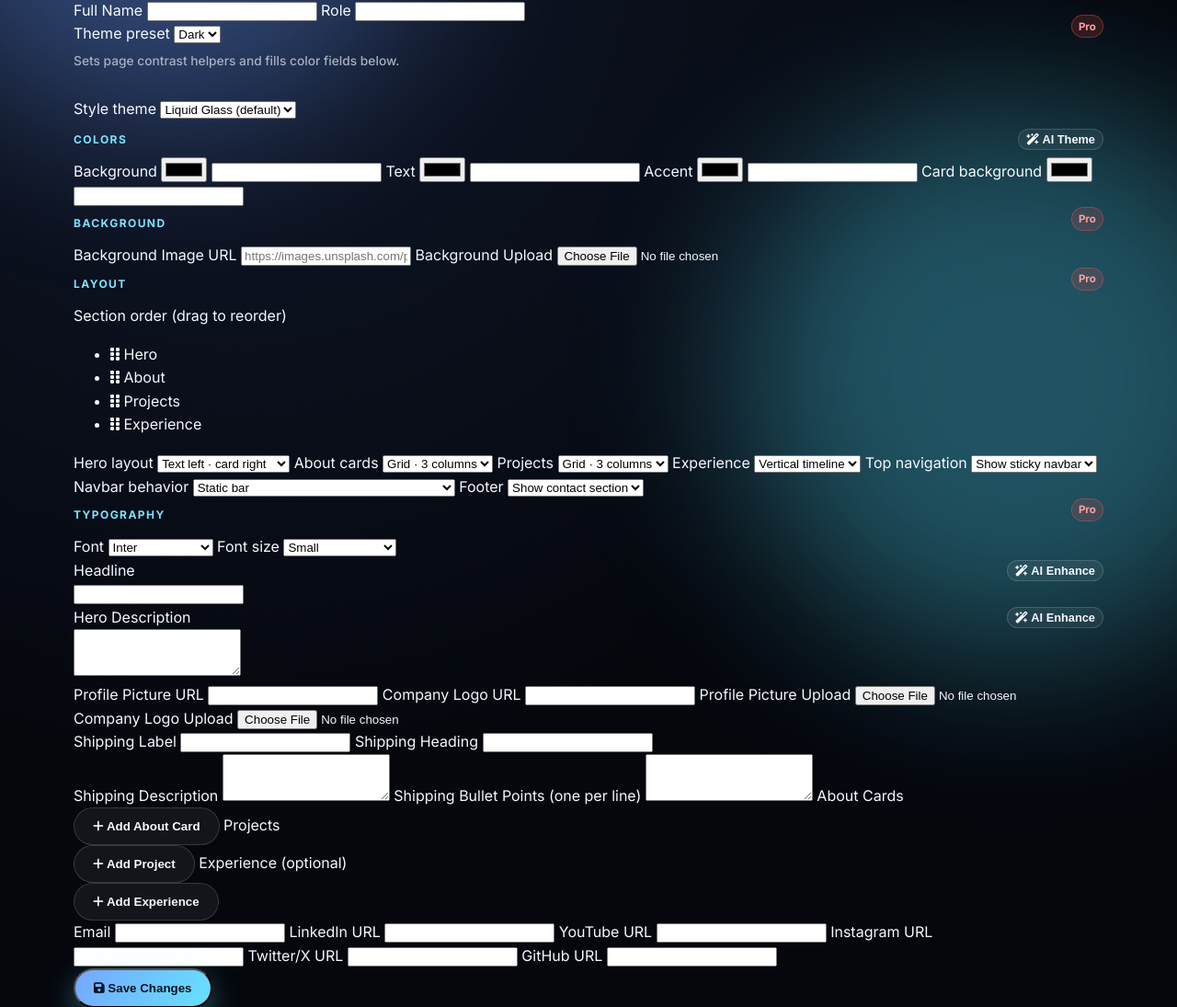
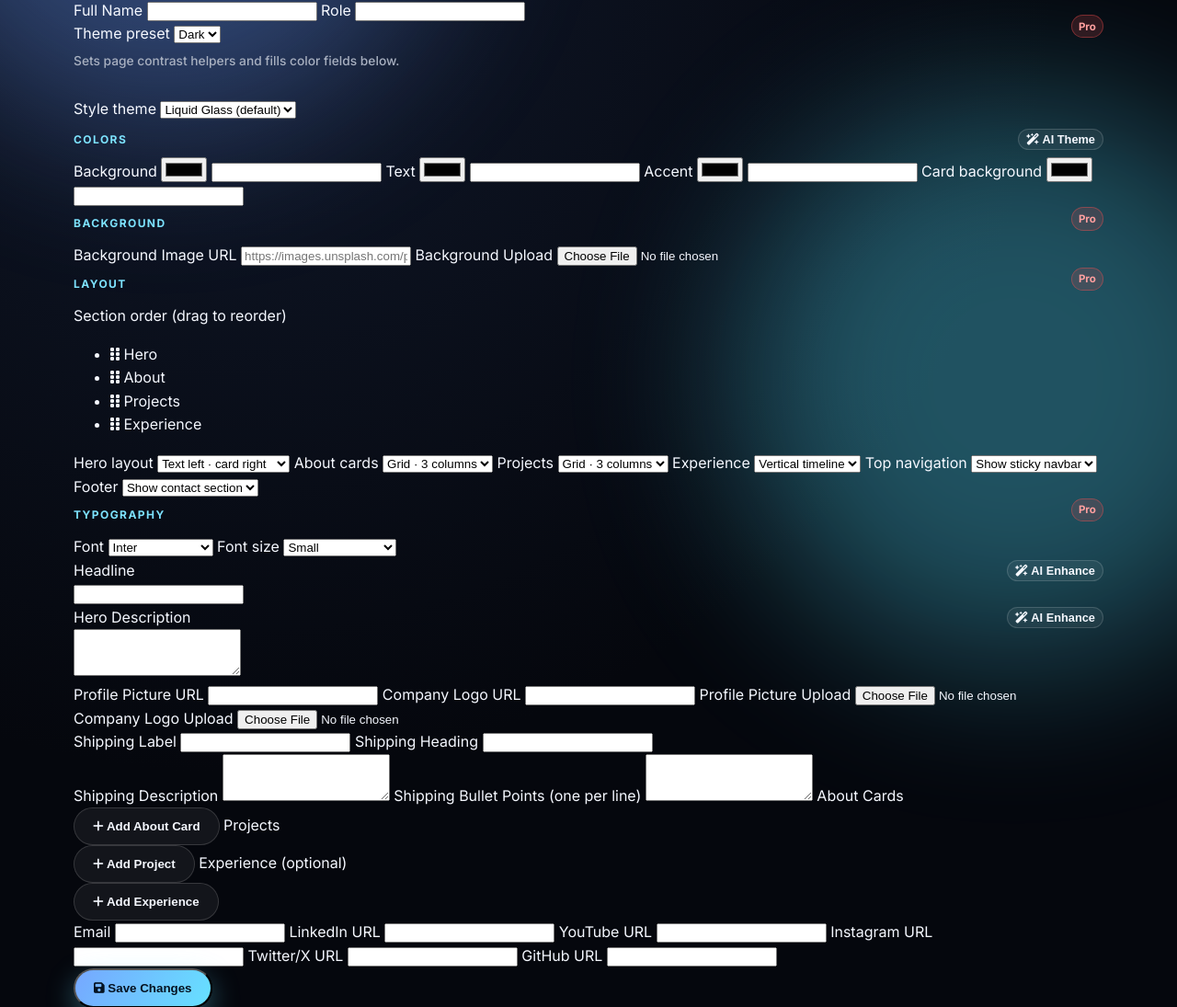
Before and after one commit to atharvrs07/portfolio-gen, a Node project: template dynamic-portfolio-app/views/edit-portfolio.ejs in a window 1280 px wide. Shown: the part 307-1402 px from the top of the page at 92% size. Run offline with Node 20 templates, Linux system fonts and the light colour scheme; the template is opened without the code that fills it, so the values that code supplies are empty.

Commit message:
fix: portfolio navbar — always simple sticky bar, remove floating pill
- portfolio.ejs: drop site-header--collapsible conditional, always plain .site-header
- edit-portfolio.ejs: remove "Navbar behavior" setting (no longer applicable)

The collapsible CSS remains in styles.css but is never triggered since the class
is no longer applied. is-scrolled JS toggle becomes a harmless no-op.

Co-Authored-By: Claude Sonnet 4.6 <noreply@anthropic.com>

```diff
--- a/dynamic-portfolio-app/views/edit-portfolio.ejs
+++ b/dynamic-portfolio-app/views/edit-portfolio.ejs
@@ -251,13 +251,6 @@
               <select name="showNavbar">
                 <option value="1" <%= portfolio.showNavbar === "1" ? "selected" : "" %>>Show sticky navbar</option>
                 <option value="0" <%= portfolio.showNavbar === "0" ? "selected" : "" %>>Hide navbar</option>
-              </select>
-            </label>
-            <label>
-              Navbar behavior
-              <select name="navCollapsible">
-                <option value="0" <%= portfolio.navCollapsible === "0" ? "selected" : "" %>>Static bar</option>
-                <option value="1" <%= portfolio.navCollapsible === "1" ? "selected" : "" %>>Collapsible — shrinks to a glass pill on scroll</option>
               </select>
             </label>
             <label>
--- a/dynamic-portfolio-app/views/portfolio.ejs
+++ b/dynamic-portfolio-app/views/portfolio.ejs
@@ -29,7 +29,7 @@
     <div class="aurora aurora--two"></div>
 
     <% if (portfolio.showNavbar) { %>
-    <header class="site-header <%= portfolio.navCollapsible ? 'site-header--collapsible' : '' %>" id="portfolioHeader">
+    <header class="site-header" id="portfolioHeader">
       <nav class="container nav">
         <p class="brand"><%= portfolio.fullName %></p>
         <ul class="nav-links">
```
